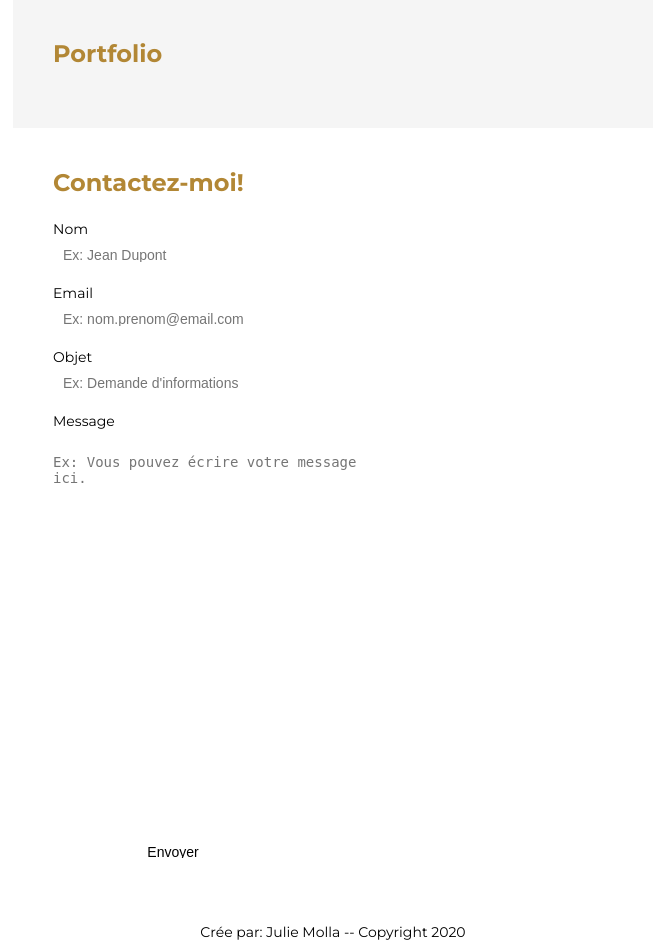
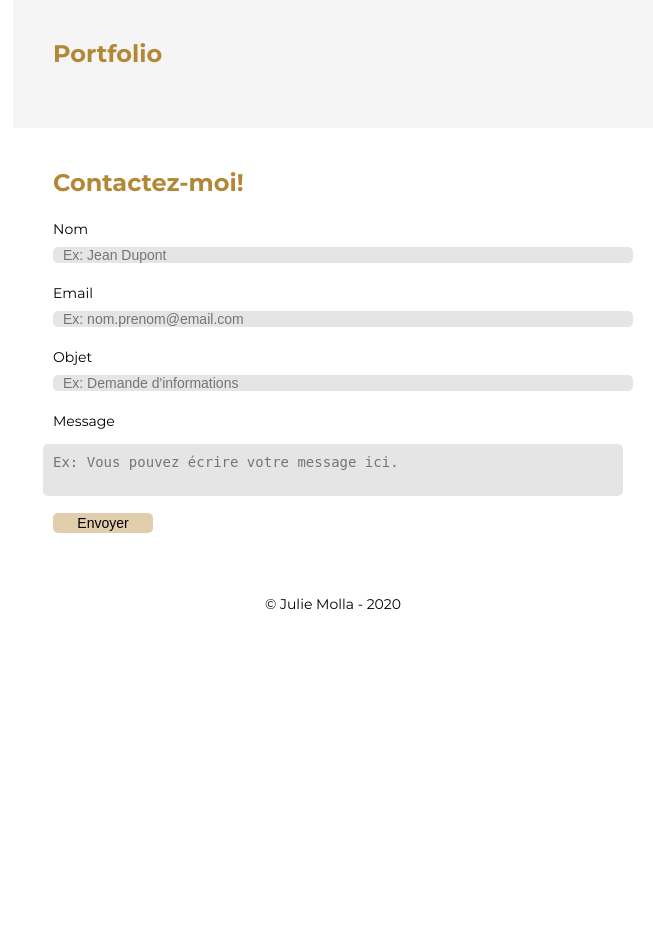
Before and after one commit to JulieMolla/juliemolla.github.io, a PHP site: page / in a window 1280 px wide. Shown: the part 3677-4624 px from the top of the page, without its empty margins (627-1280 px from the left). After the commit the page ends 4286 px from the top, so only its background shows below. Run offline with PHP 8.4, Linux system fonts and the light colour scheme.

Commit message:
formulaire et copyright

```diff
--- a/index.html
+++ b/index.html
@@ -364,13 +364,13 @@
                 </p>
 
                 <p>
-                    <input type="submit" value="Envoyer">
+                    <input class="submit" type="submit" value="Envoyer">
                 </p>
             </form>
         </section>
         <footer>
             <div class="footer">
-                <p>Crée par: Julie Molla -- Copyright 2020</p>
+                <p>© Julie Molla - 2020</p>
             </div>
             </div>
         </footer>
--- a/style.css
+++ b/style.css
@@ -159,7 +159,7 @@ aside {
 
 label {
     display: block;
-    font-size;: 14px;
+    font-size: 14px;
 }
 
 input, textarea {
@@ -167,8 +167,10 @@ input, textarea {
     border  : none;
     padding : 0 10px;
     margin  : 0;
-    width   : 240px;
-    background: none;
+    width   : 100%;
+    height: 100%;
+    background: rgba(0,0,0,.1);
+    border-radius: 5px;
   }
 
   input:focus, textarea:focus {
@@ -178,18 +180,25 @@ input, textarea {
   }
 
   input {
-    height: 14px;
+    height: 16px;
     vertical-align: middle;
+
+}
+
+.submit {
+    background-color: #e0cead;
+    width: 100px;
+    height: 20px;
+    text-align: center;
+
 }
 
 textarea {
     display : block;
-
     padding : 10px;
     margin  : 10px 0 0 -10px;
-    width   : 340px;
-    height  : 360px;
-
+    width   : 100%;
+    height  : 100%;
     resize  : none;
     overflow: auto;
   }
@@ -199,5 +208,4 @@ textarea {
     text-align: center;
     font-weight: 6px;
     line-height: 2px;
-
 }
```
